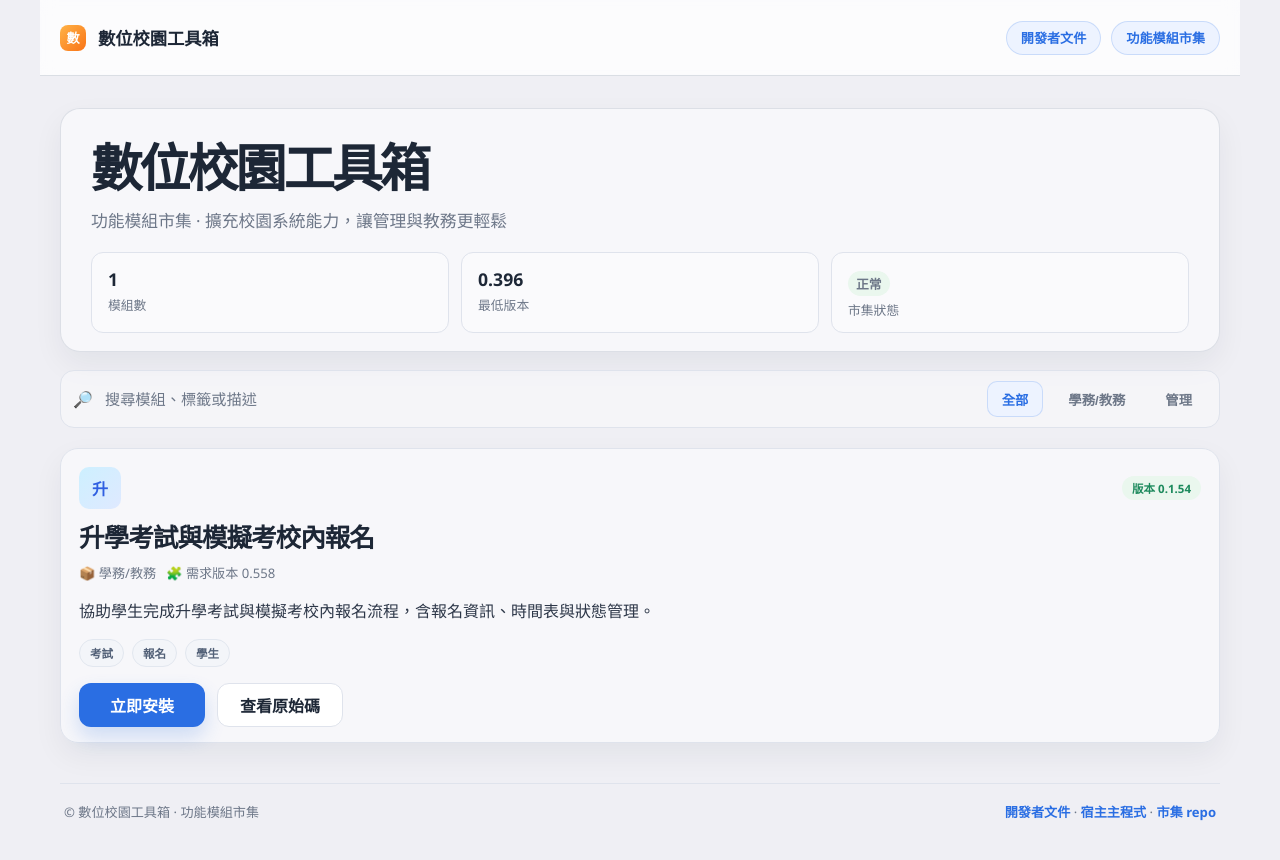
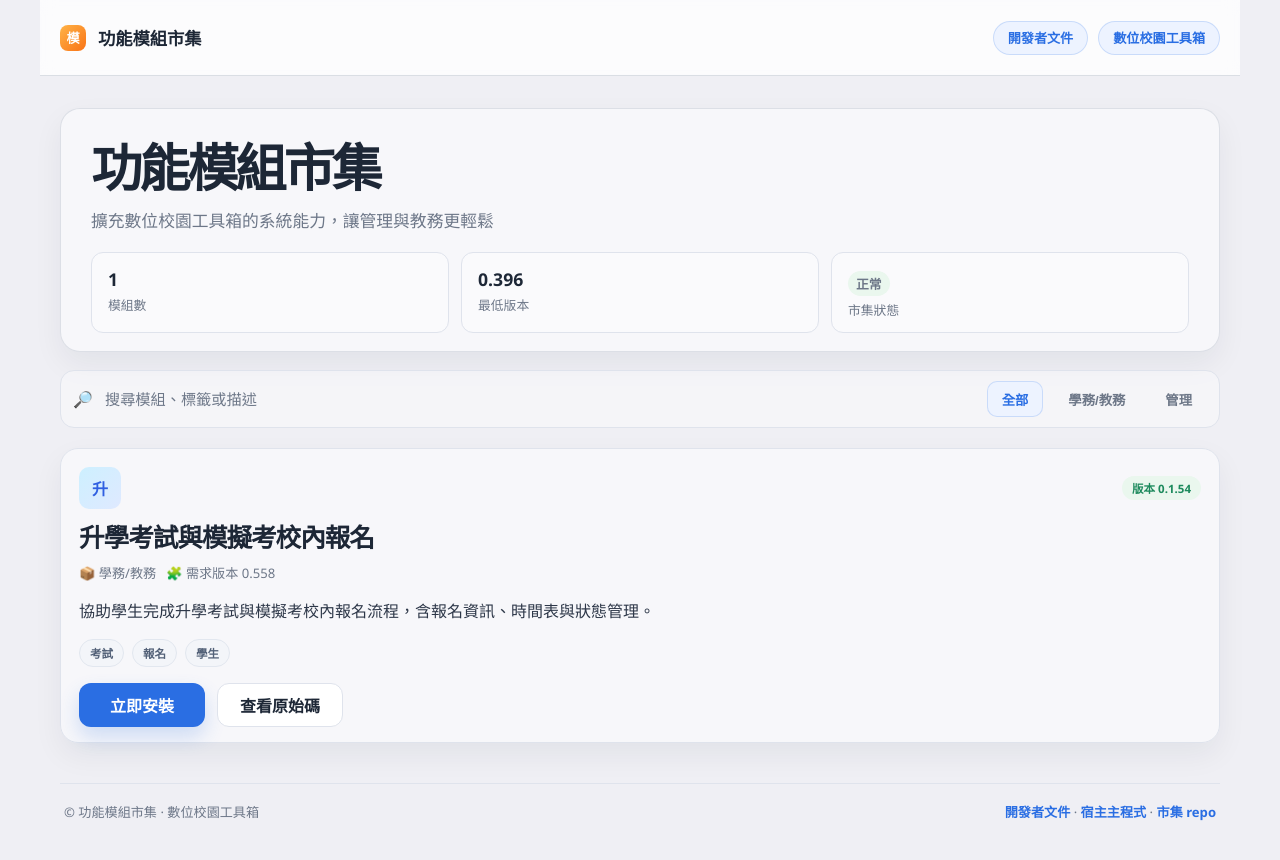
Before and after one commit to takan003/campus-toolkit-marketplace, a plain HTML site: page site/index.html in a window 1280 px wide. Drawn offline with Linux system fonts and the light colour scheme.

Commit message:
fix: 網站主名稱改正——主標題為「功能模組市集」（原誤用宿主名「數位校園工具箱」當主名稱）：分頁標題改「功能模組市集｜數位校園工具箱」、topbar 品牌與 H1 改功能模組市集（brand-mark 改「模」）、右側 pill 改為宿主名「數位校園工具箱」、副標改「擴充數位校園工具箱的系統能力…」、頁尾改「© 功能模組市集 · 數位校園工具箱」，docs.html 品牌與頁尾同步

```diff
--- a/site/index.html
+++ b/site/index.html
@@ -6,7 +6,7 @@
     <meta http-equiv="Pragma" content="no-cache" />
     <meta http-equiv="Expires" content="0" />
     <meta name="viewport" content="width=device-width, initial-scale=1.0" />
-    <title>數位校園工具箱｜功能模組市集</title>
+    <title>功能模組市集｜數位校園工具箱</title>
     <style>
       :root {
         --bg: #efeff4;
@@ -378,19 +378,19 @@
     <div class="page">
       <div class="topbar">
         <div class="brand">
-          <div class="brand-mark">數</div>
-          <div class="brand-name">數位校園工具箱</div>
+          <div class="brand-mark">模</div>
+          <div class="brand-name">功能模組市集</div>
         </div>
         <div class="topbar-actions">
           <a class="pill" href="./docs.html">開發者文件</a>
-          <div class="pill">功能模組市集</div>
+          <div class="pill">數位校園工具箱</div>
         </div>
       </div>
 
       <div class="container">
         <section class="hero">
-          <h1>數位校園工具箱</h1>
-          <p class="subtitle">功能模組市集 · 擴充校園系統能力，讓管理與教務更輕鬆</p>
+          <h1>功能模組市集</h1>
+          <p class="subtitle">擴充數位校園工具箱的系統能力，讓管理與教務更輕鬆</p>
 
           <div class="stats">
             <div class="stat">
@@ -424,7 +424,7 @@
         <div id="app"></div>
 
         <footer class="site-footer">
-          <span>© 數位校園工具箱 · 功能模組市集</span>
+          <span>© 功能模組市集 · 數位校園工具箱</span>
           <span>
             <a href="./docs.html">開發者文件</a>
             ·
```
Also changed, not shown: site/docs.html (+3 -3 lines).
